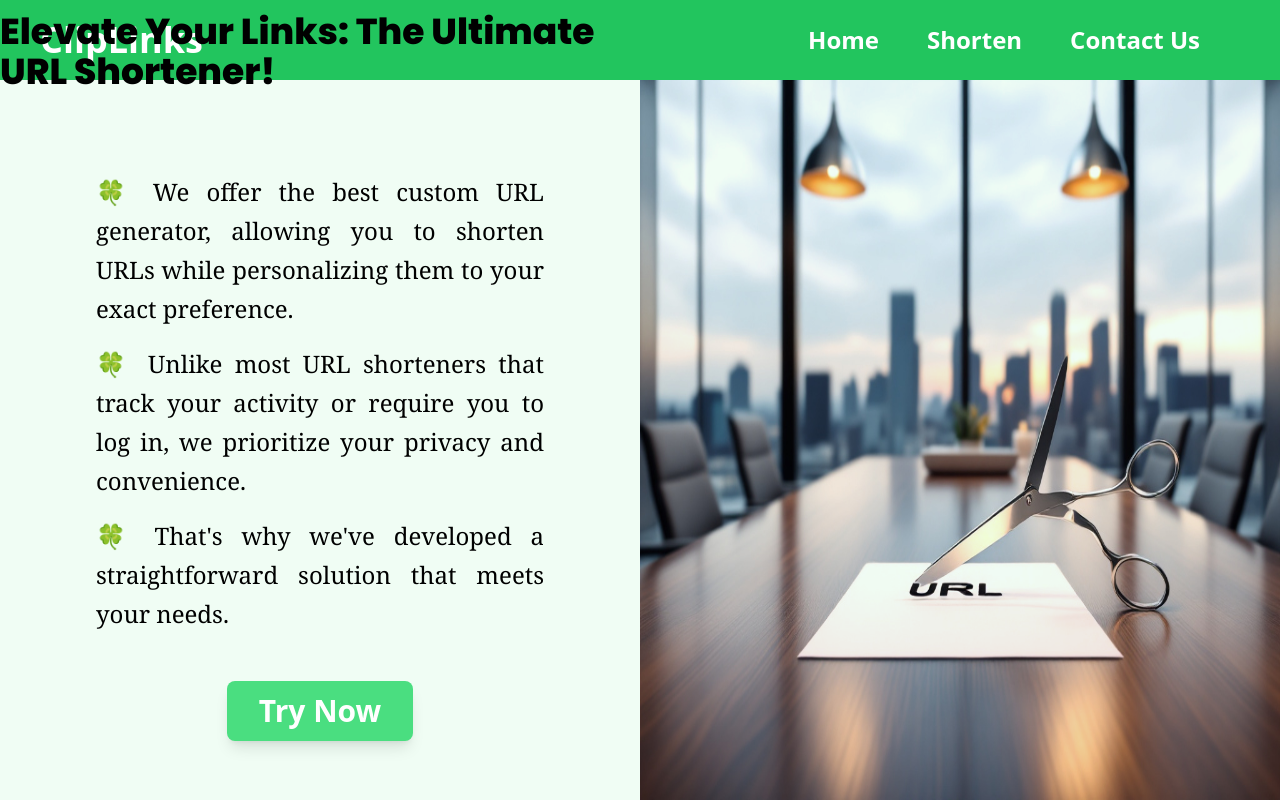
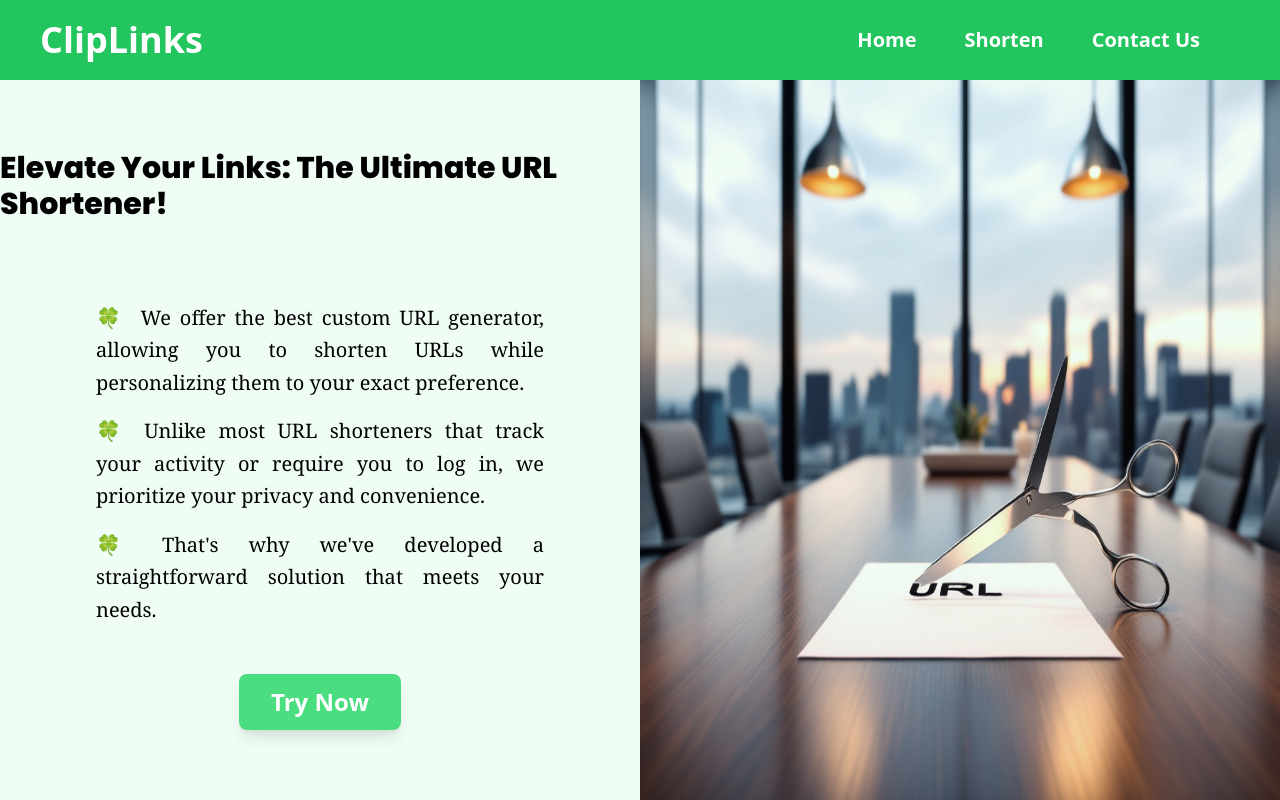
Before and after one commit to agrwaladitya99/ClipLinks, a Next.js app: page / in a window 1280 px wide. Built offline with nearby package versions, Linux system fonts and the light colour scheme.

Commit message:
Fixed fonts..

```diff
--- a/app/page.js
+++ b/app/page.js
@@ -14,11 +14,11 @@ export default function Home() {
       <section className="grid grid-cols-2 h-[90vh]">
         <div className="flex flex-col gap-8 items-center justify-center">
           <p
-            className={`text-4xl font-bold ${poppins.className} mb-12 mt-[-8rem]`}
+            className={`text-3xl font-bold ${poppins.className} mb-12`}
           >
             Elevate Your Links: The Ultimate URL Shortener!
           </p>
-          <ul className="px-24 text-justify text-2xl font-serif leading-relaxed list-none">
+          <ul className="px-24 text-justify text-xl font-serif leading-relaxed list-none">
             <li className="mb-4">
               <span className="text-green-500 font-bold">🍀</span>
               <span className="ml-4">
@@ -43,7 +43,7 @@ export default function Home() {
           </ul>
           <div className="flex gap-3 justify-start">
             <Link href="/shorten">
-              <button className="bg-green-400 rounded-lg shadow-lg p-8 py-3 text-3xl font-bold text-white">
+              <button className="bg-green-400 rounded-lg shadow-lg p-8 py-3 text-2xl font-bold text-white">
                 Try Now
               </button>
             </Link>
--- a/components/Navbar.js
+++ b/components/Navbar.js
@@ -3,7 +3,7 @@ import Link from 'next/link'
 
 const Navbar = () => {
   return (
-    <nav className='h-[10vh] bg-green-500 flex justify-between pl-10 pr-20 items-center text-white font-bold text-2xl'>
+    <nav className='h-[10vh] bg-green-500 flex justify-between pl-10 pr-20 items-center text-white font-bold text-xl'>
       <div className="logo text-4xl">
         <Link href="/">ClipLinks</Link>
       </div>
```
